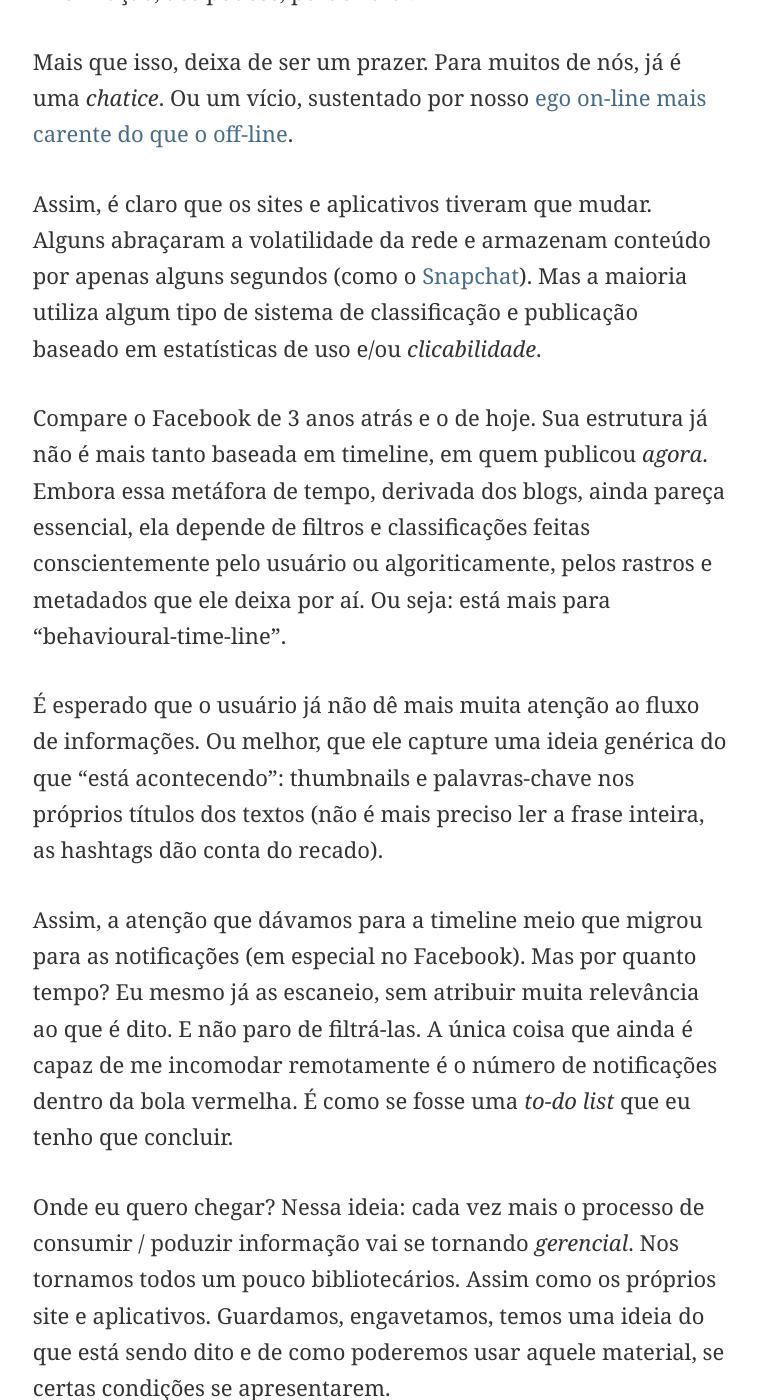
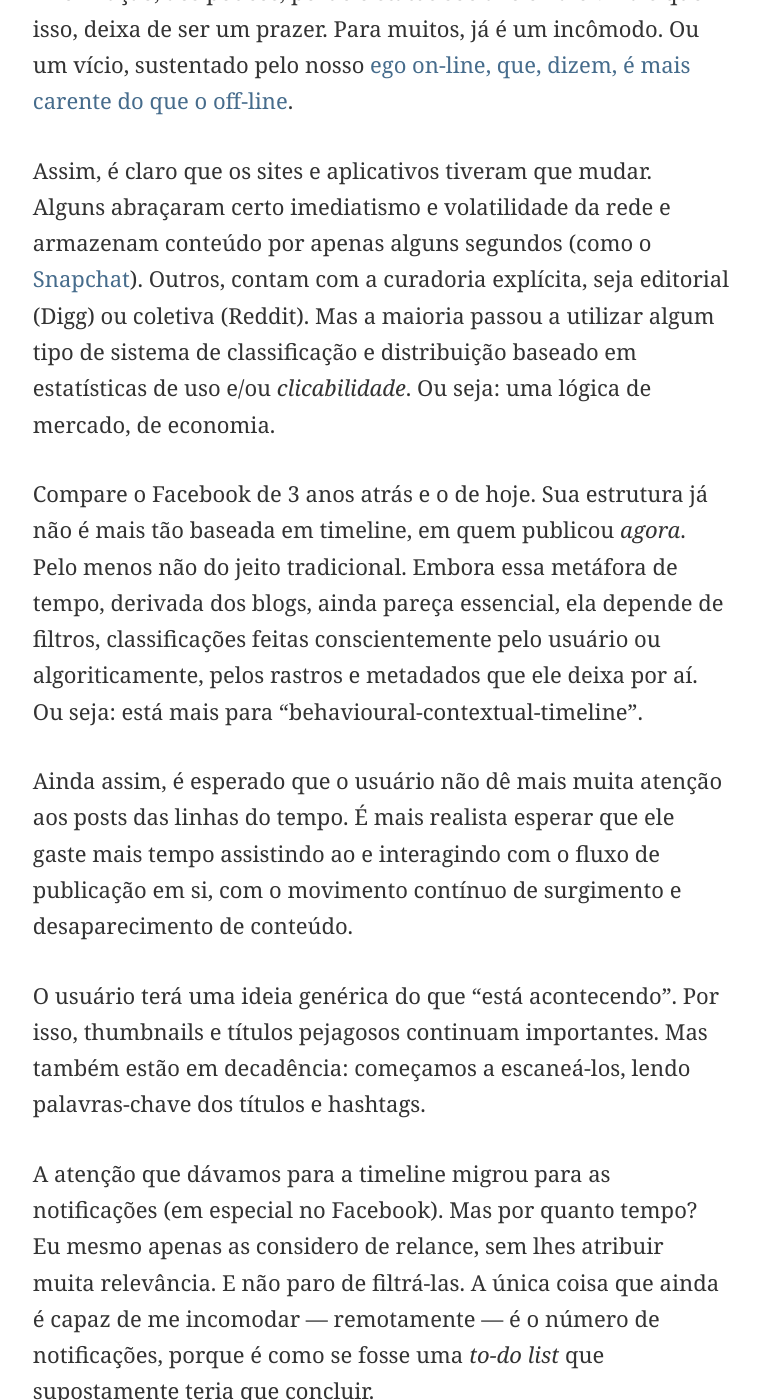
Before and after one commit to eduf/eduf.github.com, a Jekyll site: the page built from _posts/2013-12-22-novo-comentario-no-seu-status.md, in a window 1280 px wide and 1400 px high, scrolled down 2092 px. Shown: the whole window, without its empty margins (259-1018 px from the left). Built offline with Jekyll 4.4.1, drawn with Linux system fonts in a browser that asks for light colours; nearby versions of some CDN libraries; comment, search, counter and statistics services are not loaded; some of the changed text lies outside the part shown.

Commit message:
Acertos estilísticos no post sobre timelines

```diff
--- a/_posts/2013-12-22-novo-comentario-no-seu-status.md
+++ b/_posts/2013-12-22-novo-comentario-no-seu-status.md
@@ -10,30 +10,34 @@ image:
 - /images/timeline.jpg
 ---
 
-Nos últimos dias, o cansativo debate sobre a morte dos blogs [foi ressucitado](http://www.niemanlab.org/2013/12/the-blog-is-dead/) por ninguém menos que [Jason Kottke](http://kottke.org/about/). Segundo o tradicional blogueiro, depois da popularização das redes sociais e dos aplicativos mobile, quase todos os sistemas de publicação passaram a ter a lógica dos blogs (publicar conteúdo em ordem cronológica reversa) em seu DNA. Tanto que o gênero vem sofrendo uma mutação e está próximo de morrer:
+Nos últimos dias, o velho debate sobre a morte dos blogs [foi retomado](http://www.niemanlab.org/2013/12/the-blog-is-dead/) por ninguém menos que [Jason Kottke](http://kottke.org/about/). Segundo o tradicional blogueiro, depois da popularização das redes sociais e dos aplicativos mobile, quase todos os sistemas de publicação passaram a ter a lógica dos blogs (publicar conteúdo em ordem cronológica reversa) em seu DNA. Tanto que o gênero sofreu mutações e está próximo de morrer:
 
 > The design metaphor at the heart of the blog format is on the wane as well. In [a piece at The Atlantic](http://www.theatlantic.com/technology/archive/2013/12/2013-the-year-the-stream-crested/282202/), Alexis Madrigal says that the reverse-chronological stream (a.k.a. The Stream, a.k.a. [The River of News](http://buzzmachine.com/2006/08/22/the-river-of-news/)) is on its way out. Snapchat, with its ephemeral media, is an obvious non-stream app; Madrigal calls it “a passing fog.” Facebook’s News Feed is increasingly organized by importance, not chronology. Pinterest, Digg, and an increasing number of other sites use grid layouts to present information. Twitter is coming to resemble radio news as media outlets repost the same stories throughout the day, ICYMI (in case you missed it). Reddit orders stories by score. The design of BuzzFeed’s front page barely matters because most of their traffic comes in from elsewhere.
 
-Vamos por partes.
+Espere aí. Vamos por partes.
 
-Está cada vez mais fácil de publicar. Mas cada vez mais difícil de ler. Tanto que o marketeiro Seth Godin inventou uma ["lei do uso da informação"](http://goo.gl/RsvMp2):
+Está cada vez mais fácil de publicar, porém cada vez mais difícil de ler. Tanto que o marketeiro Seth Godin inventou uma ["lei do uso da informação"](http://goo.gl/RsvMp2):
 
 > The simple rule is that the easier it is to use a medium, the faster it will become noisy, and the noisier it is, the less responsive it is.
 
-Além disso, trata-se de uma simples relação de oferta e demanda. Há tanto conteúdo disponível e sendo empurrado em nossas goelas (Foie gras cognitivo) que o ato de produzir e consumir informação, aos poucos, perde valor.
+Além disso, trata-se de uma simples relação de oferta e demanda. Há tanto conteúdo disponível e sendo empurrado em nossas gargantas (foie gras cognitivo) que o ato de produzir e consumir informação, aos poucos, perde o status social e o valor. Mais que isso, deixa de ser um prazer. Para muitos, já é um incômodo. Ou um vício, sustentado pelo nosso [ego on-line, que, dizem, é mais carente do que o off-line](http://blogs.wsj.com/corporate-intelligence/2013/12/17/cell-phones-help-us-be-alone-together/).
 
-Mais que isso, deixa de ser um prazer. Para muitos de nós, já é uma *chatice*. Ou um vício, sustentado por nosso [ego on-line mais carente do que o off-line](http://blogs.wsj.com/corporate-intelligence/2013/12/17/cell-phones-help-us-be-alone-together/).
+Assim, é claro que os sites e aplicativos tiveram que mudar. Alguns abraçaram certo imediatismo e volatilidade da rede e armazenam conteúdo por apenas alguns segundos (como o [Snapchat](http://www.theguardian.com/technology/2013/nov/13/snapchat-app-sexting-lawsuits-valuation)). Outros, contam com a curadoria explícita, seja editorial (Digg) ou coletiva (Reddit). Mas a maioria passou a utilizar algum tipo de sistema de classificação e distribuição baseado em estatísticas de uso e/ou *clicabilidade*. Ou seja: uma lógica de mercado, de economia.
 
-Assim, é claro que os sites e aplicativos tiveram que mudar. Alguns abraçaram a volatilidade da rede e armazenam conteúdo por apenas alguns segundos (como o [Snapchat](http://www.theguardian.com/technology/2013/nov/13/snapchat-app-sexting-lawsuits-valuation)). Mas a maioria utiliza algum tipo de sistema de classificação e publicação baseado em estatísticas de uso e/ou *clicabilidade*.
+Compare o Facebook de 3 anos atrás e o de hoje. Sua estrutura já não é mais tão baseada em timeline, em quem publicou *agora*. Pelo menos não do jeito tradicional. Embora essa metáfora de tempo, derivada dos blogs, ainda pareça essencial, ela depende de filtros, classificações feitas conscientemente pelo usuário ou algoriticamente, pelos rastros e metadados que ele deixa por aí. Ou seja: está mais para "behavioural-contextual-timeline".
 
-Compare o Facebook de 3 anos atrás e o de hoje. Sua estrutura já não é mais tanto baseada em timeline, em quem publicou *agora*. Embora essa metáfora de tempo, derivada dos blogs, ainda pareça essencial, ela depende de filtros e classificações feitas conscientemente pelo usuário ou algoriticamente, pelos rastros e metadados que ele deixa por aí. Ou seja: está mais para "behavioural-time-line".
+Ainda assim, é esperado que o usuário não dê mais muita atenção aos posts das linhas do tempo. É mais realista esperar que ele gaste mais tempo assistindo ao e interagindo com o fluxo de publicação em si, com o movimento contínuo de surgimento e desaparecimento de conteúdo.
 
-É esperado que o usuário já não dê mais muita atenção ao fluxo de informações. Ou melhor, que ele capture uma ideia genérica do que "está acontecendo": thumbnails e palavras-chave nos próprios títulos dos textos (não é mais preciso ler a frase inteira, as hashtags dão conta do recado).
+O usuário terá uma ideia genérica do que "está acontecendo". Por isso, thumbnails e títulos pejagosos continuam importantes. Mas também estão em decadência: começamos a escaneá-los, lendo palavras-chave dos títulos e hashtags.
 
-Assim, a atenção que dávamos para a timeline meio que migrou para as notificações (em especial no Facebook). Mas por quanto tempo? Eu mesmo já as escaneio, sem atribuir muita relevância ao que é dito. E não paro de filtrá-las. A única coisa que ainda é capaz de me incomodar remotamente é o número de notificações dentro da bola vermelha. É como se fosse uma *to-do list* que eu tenho que concluir.
+A atenção que dávamos para a timeline migrou para as notificações (em especial no Facebook). Mas por quanto tempo? Eu mesmo apenas as considero de relance, sem lhes atribuir muita relevância. E não paro de filtrá-las. A única coisa que ainda é capaz de me incomodar — remotamente — é o número de notificações, porque é como se fosse uma *to-do list* que supostamente teria que concluir.
 
-Onde eu quero chegar? Nessa ideia: cada vez mais o processo de consumir / poduzir informação vai se tornando *gerencial*. Nos tornamos todos um pouco bibliotecários. Assim como os próprios site e aplicativos. Guardamos, engavetamos, temos uma ideia do que está sendo dito e de como poderemos usar aquele material, se certas condições se apresentarem.
+É uma relação engraçada. Como correr atrás do próprio rabo: buscamos mais fontes de informação para depois fugir delas. Ou como pugilistas treinando em frente ao espelho: ganhamos certa agilidade, mas lutamos contra nós mesmos, sem possibilidade de vencer.
 
-Assim, no fundo, assistimos a uma certa *burocratização* do mercado de informação. Ainda que, aparentemente, seja mais simples publicar / compartilhar (ou achar que se compartilhou algo). Cada vez mais vendemos (e gerenciamos) intenções de consumo de conteúdo, em vez da fruição da informação propriamente dita.
+Enfim. Onde quero chegar? Nessa ideia: o processo de consumir / poduzir informação está a cada dia mais *gerencial*. Nos tornamos todos um pouco bibliotecários. Assim como os próprios site e aplicativos. Guardamos, engavetamos, temos uma ideia aproximada do que está sendo dito e de como poderemos usar aquele material, se certas condições se apresentarem.
 
-Será que o futuro da publicação vai ser algo como aquele filme [Inception](https://en.wikipedia.org/wiki/Inception)? Conteúdo sobre conteúdo sobre conteúdo sobre conteúdo. Sistemas sobre sistemas sobre sistemas. Níveis cada vez mais meta. Timelines dentro de timelines dentro de timelines. Notificações sobre notificações sobre notificações. Fractal é pouco.
+Assim, no fundo, assistimos a uma certa *burocratização* do mercado de informação, ainda que, aparentemente, seja mais simples publicar e compartilhar (ou achar que se compartilhou algo). Cada vez mais vendemos e gerenciamos intenções de consumo de conteúdo, em vez da fruição da informação propriamente dita.
+
+E esse processo se desenvolve em camadas concomitantemente progressivas, nos levando a pensar que, talvez, o futuro da publicação seja algo como aquele filme [Inception](https://en.wikipedia.org/wiki/Inception). Conteúdo sobre conteúdo sobre conteúdo sobre conteúdo. Sistemas sobre sistemas sobre sistemas. Níveis cada vez mais meta. Timelines dentro de timelines dentro de timelines. Notificações sobre notificações sobre notificações.
+
+Sem problemas. Já aconteceu com a publicação off-line antes. Por que seria diferente no universo digital? Fractal é pouco.
```
